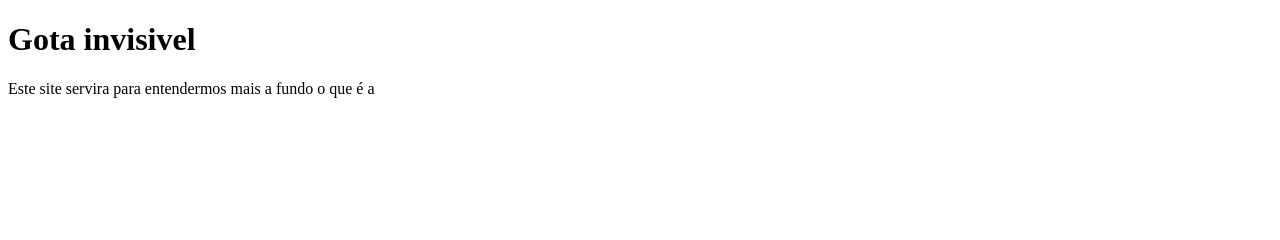
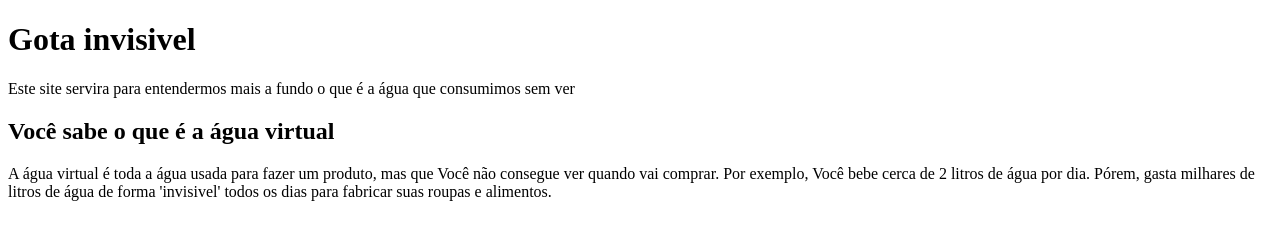
Before and after one commit to emillychiquittifarias-blip/emilly10, a plain HTML site: page index.html in a window 1280 px wide. Drawn offline with Linux system fonts and the light colour scheme.

Commit message:
index.html

```diff
--- a/index.html
+++ b/index.html
@@ -3,10 +3,15 @@
 <head>
     <meta charset="UTF-8">
     <meta name="viewport" content="width=device-width, initial-scale=1.0">
-    <title>Document</title>
+    <title>A água virtual</title>
 </head>
 <body>
-    <h1>Gota invisivel</h1>
-    <p>Este site servira para entendermos mais a fundo o que é a </p>
+
+            <h1>Gota invisivel</h1>
+            <p>Este site servira para entendermos mais a fundo o que é a água que consumimos sem ver</p>
+
+        <h2>Você sabe o que é a água virtual</h2>
+        <p>A água virtual é toda a água usada para fazer um produto, mas que Você não consegue ver quando vai comprar.
+            Por exemplo, Você bebe cerca de 2 litros de água por dia. Pórem, gasta milhares de litros de água de forma 'invisivel' todos os dias para fabricar suas roupas e alimentos. </p>
 </body>
 </html>
```
Also changed, not shown: 1 other file.
